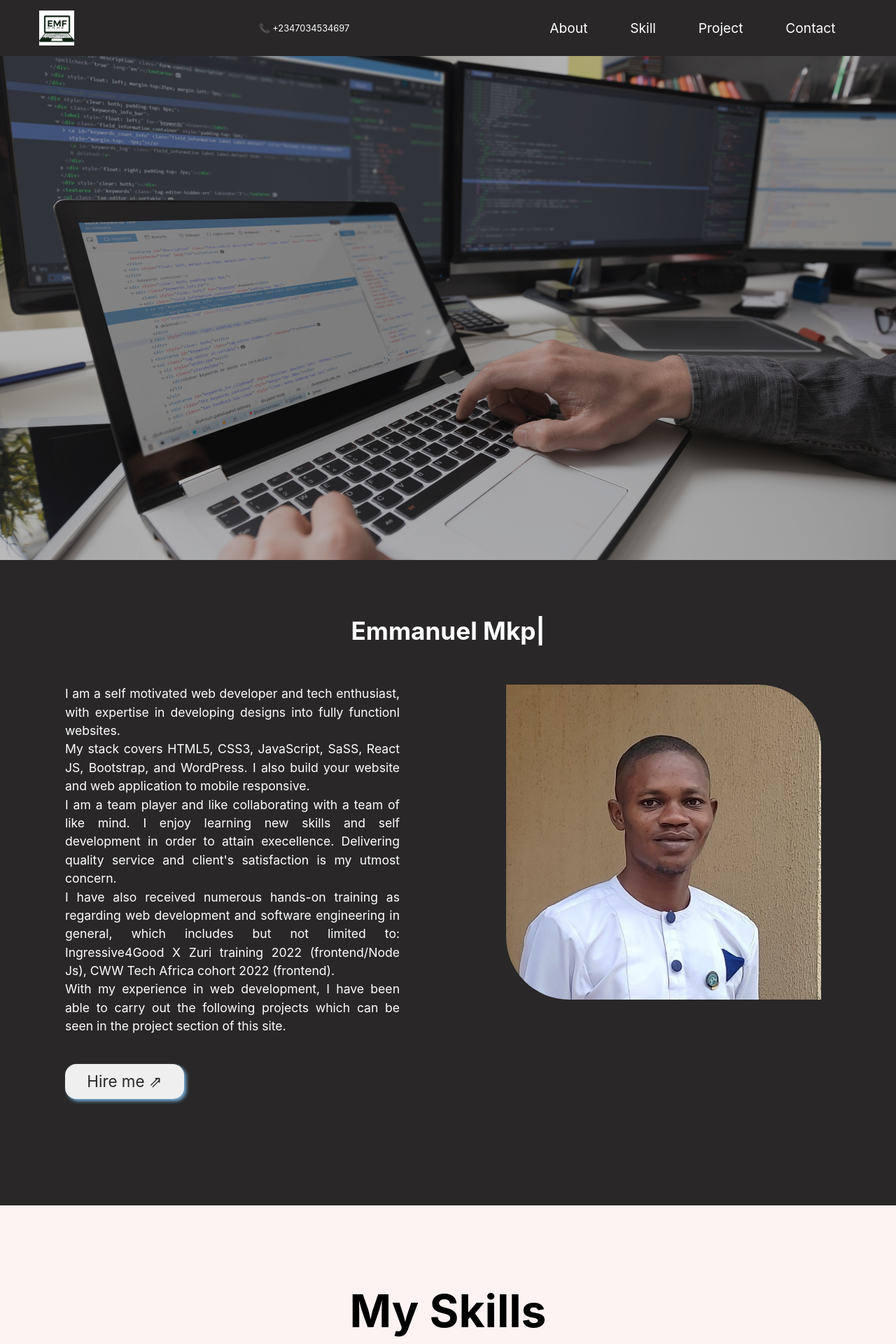
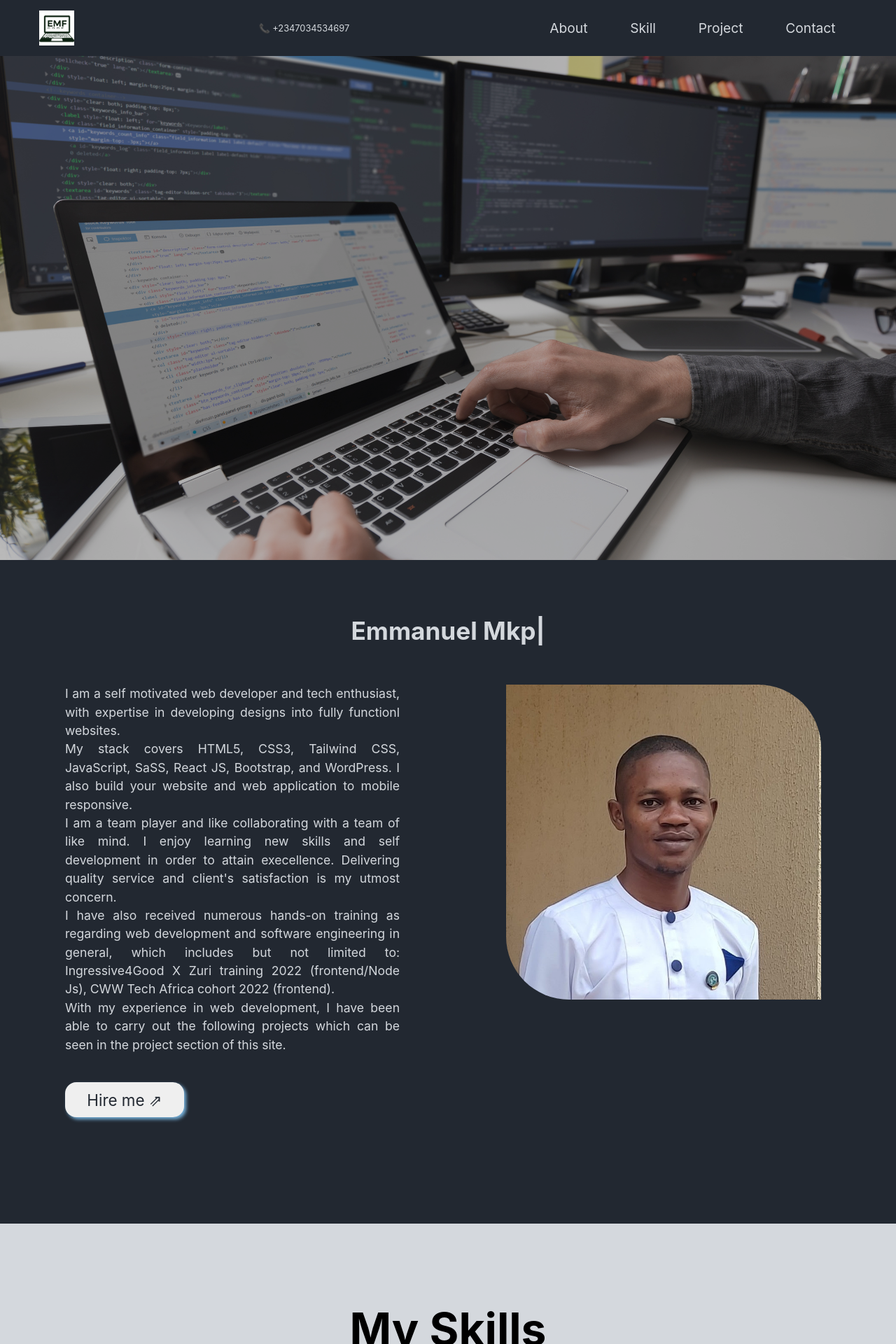
Before and after one commit to Emmadegreat/emftech-portfolio, a React (Create React App) app: page / in a window 1280 px wide. Shown: the top 1920 px of the page at 70% size. Built offline with nearby package versions, Linux system fonts and the light colour scheme.

Commit message:
css modification

```diff
--- a/src/components/pages/about.js
+++ b/src/components/pages/about.js
@@ -26,7 +26,7 @@ const About = () => {
         <TypeAnimation
           sequence={['Hi,', 1000, 'I am', 1000, 'Emmanuel Mkpurunchi', 1000, 'Web Developer', 1000,]}
 
-          style={{ fontSize: '2.2rem', lineHeight:"1.2" }}
+          style={{ fontSize: '2.2rem', lineHeight: "1.2", color:"#d4d8dd" }}
           repeat={Infinity}
           speed={20}
           wrapper='h1'
@@ -55,7 +55,7 @@ const About = () => {
             <p>
               I am a self motivated web developer and tech enthusiast, with expertise in
               developing designs into fully functionl websites. <br />
-              My stack covers HTML5, CSS3, JavaScript, SaSS, React JS, Bootstrap, and WordPress.
+              My stack covers HTML5, CSS3, Tailwind CSS, JavaScript, SaSS, React JS, Bootstrap, and WordPress.
               I also build your website and web application to mobile responsive. <br /> I am a team
               player and like collaborating with a team of like mind. I enjoy learning new skills
               and self development in order to attain execellence. Delivering quality service and
--- a/src/components/style/about.css
+++ b/src/components/style/about.css
@@ -1,13 +1,13 @@
 .about{
     padding: 5rem 1.5rem;
-    background-color: rgb(41, 39, 39);
+    background-color: #222831;
 }
 .about-container{
     display: flex;
     padding-top: 2rem;
     flex-direction: row;
     justify-content: space-around;
-    color: #fff;
+    color: #d4d8dd;
 }
 .about-box{
     flex-basis: 44%;
@@ -55,21 +55,21 @@
     text-align: center;
     border-width: 0rem  ;
     font-size: 1.4rem;
-    color: rgb(41, 39, 39);
+    color: #d4d8dd;
     box-shadow: 3px 3px 5px rgb(119, 178, 220);;
 }
 #name .hire-button:hover{
     background: rgb(119, 178, 220);
-    color: #fff;
+    color: #d4d8dd;
     transition: all 0.3s ease-in-out;
     cursor: pointer;
 }
 #name .hire-button a{
-    color: rgb(41, 39, 39);
+    color: #222831;
     text-decoration: none;
 }
 #name .hire-button a:hover{
-    color: #fff;
+    color: #d4d8dd;
 }
 @media screen and (max-width:880px){
     .profile-pix{
@@ -120,7 +120,7 @@
 }
 /*============hire-modal==============*/
 .hire-me-modal{
-    background: rgb(132, 117, 117);
+    background: #222831;
     width: 100%;
     height: 100%;
     max-width: 350px;
--- a/src/components/style/contack-links.css
+++ b/src/components/style/contack-links.css
@@ -1,5 +1,5 @@
 .contact-links{
-    background-color: rgb(41, 39, 39);
+    background-color: #222832;
     padding: 5rem 1.5rem;
 }
 .logo-1{
@@ -44,7 +44,7 @@
     text-transform: capitalize;
 }
 .footer-links .social-links li a:hover{
-    color: #fff;
+    color: #d4d8dd;
     text-transform: capitalize;
 }
 
@@ -65,7 +65,7 @@
 .footer-menu ul li a{
     display: inline;
     text-decoration: none;
-    color: #fdf3f2;
+    color: #d4d8dd;
     font-size: 1.1rem;
     text-transform: capitalize;
 
--- a/src/components/style/contact.css
+++ b/src/components/style/contact.css
@@ -1,11 +1,11 @@
 .contact{
-    background: #fdf3f2;
+    background: #d4d8dd;
     padding: 1rem 1.5rem 6rem 1.5rem;
 }
 .contact-card{
-    background: rgb(41 39 39);
+    background: #222831;
     margin: auto;
-    color: #fff;
+    color: #d4d8dd;
     padding: 3rem;
     max-width: 700px;
     width: 100%;
@@ -65,7 +65,7 @@
 }
 /*==========email-modal=============*/
 .email-modal{
-    background: rgb(132, 117, 117);
+    background: #222831;
     width: 100%;
     height: 100%;
     max-width: 570px;
@@ -87,7 +87,7 @@
     width: 100%;
     height: 100%;
     border-radius: 2rem;
-    background: #fdf3f2;
+    background: #d4d8dd;
     position: absolute;
     display: flex;
     justify-content: center;
@@ -104,13 +104,13 @@ input, textarea{
     border-radius: 0.3rem;
 }
 #submit{
-    background-color: rgb(41 39 39);
-    color: #fff;
+    background-color: #222831;
+    color: #d4d8dd;
     border-width: 0rem;
     cursor: pointer;
     border-radius: 0.3rem;
 }
-#submit:hover{
+submit:hover{
     background-color: rgb(119, 178, 220);
     color: rgb(41 39 39);
     border-width: 0rem;
--- a/src/components/style/footer.css
+++ b/src/components/style/footer.css
@@ -1,16 +1,17 @@
 .footer{
     height: 100px;
-    background: #1d3044;
+    background: #222831;
     padding: 3rem;
     display: flex;
     align-items: center;
+    border-top: 1px solid #d4d8dd;
     text-align: center;
     justify-content: center;
-    color: #fff;
+    color: #d4d8dd;
 }
 .scroll{
     margin-right: 5rem;
-    color: #fff;
+    color: #d4d8dd;
     font-size: 2rem;
 
 }
--- a/src/components/style/index.css
+++ b/src/components/style/index.css
@@ -9,11 +9,11 @@
     box-sizing: border-box;
 }
 .body{
-    background: rgb(41, 39, 39);
+    background: #222831;
 }
 .pages{
     padding-top: 0rem 6rem 6rem 6rem;
-    background: rgb(41, 39, 39);
+    background: #222831;
 }
 /*.hero-section{
     background-color: var(--overlay);
--- a/src/components/style/navigation.css
+++ b/src/components/style/navigation.css
@@ -7,8 +7,8 @@
     position: fixed;
     width: 100vw;
     padding: 0rem 3.5rem;
-    background-color: rgb(41, 39, 39);
-    color: #fff;
+    background-color: #222831;
+    color: #d4d8dd;
     overflow: hidden;
     z-index: 2000;
 }
@@ -28,7 +28,7 @@
     display: inline;
 }
 .nav-bar .nav-menu .nav-item a{
-    color: #fff;
+    color: #d4d8dd;
     text-decoration: none;
     font-weight: 400;
     font-size: 1.2rem;
--- a/src/components/style/project.css
+++ b/src/components/style/project.css
@@ -1,7 +1,7 @@
 .project{
-    background: rgb(41 39 39);
+    background: #222831;
     padding: 4rem 1.5rem;
-    color:#fff;
+    color:#d4d8dd;
 }
 .project h1{
     font-size: 4rem;
--- a/src/components/style/skill.css
+++ b/src/components/style/skill.css
@@ -1,5 +1,5 @@
 .skill{
-    background: #fdf3f2;
+    background: #d4d8dd;
     padding: 7rem 1.5rem;;
 }
 .skill h1{
```
